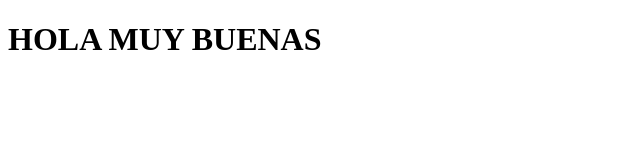
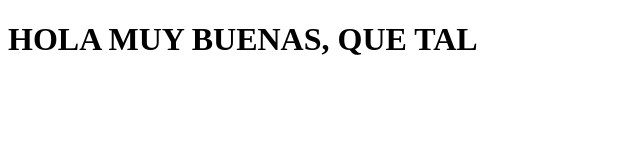
Before and after one commit to Carlosrucar/Docker-Github, a plain HTML site: page index.html in a window 1280 px wide. Shown: the whole page, without its empty margins (0-640 px from the left). Drawn offline with Linux system fonts and the light colour scheme.

Commit message:
INDEX.html

```diff
--- a/index.html
+++ b/index.html
@@ -6,6 +6,6 @@
     <title></title>
 </head>
 <body>
-   <H1>HOLA MUY BUENAS</H1>
+   <H1>HOLA MUY BUENAS, QUE TAL</H1>
 </body>
 </html>
```
